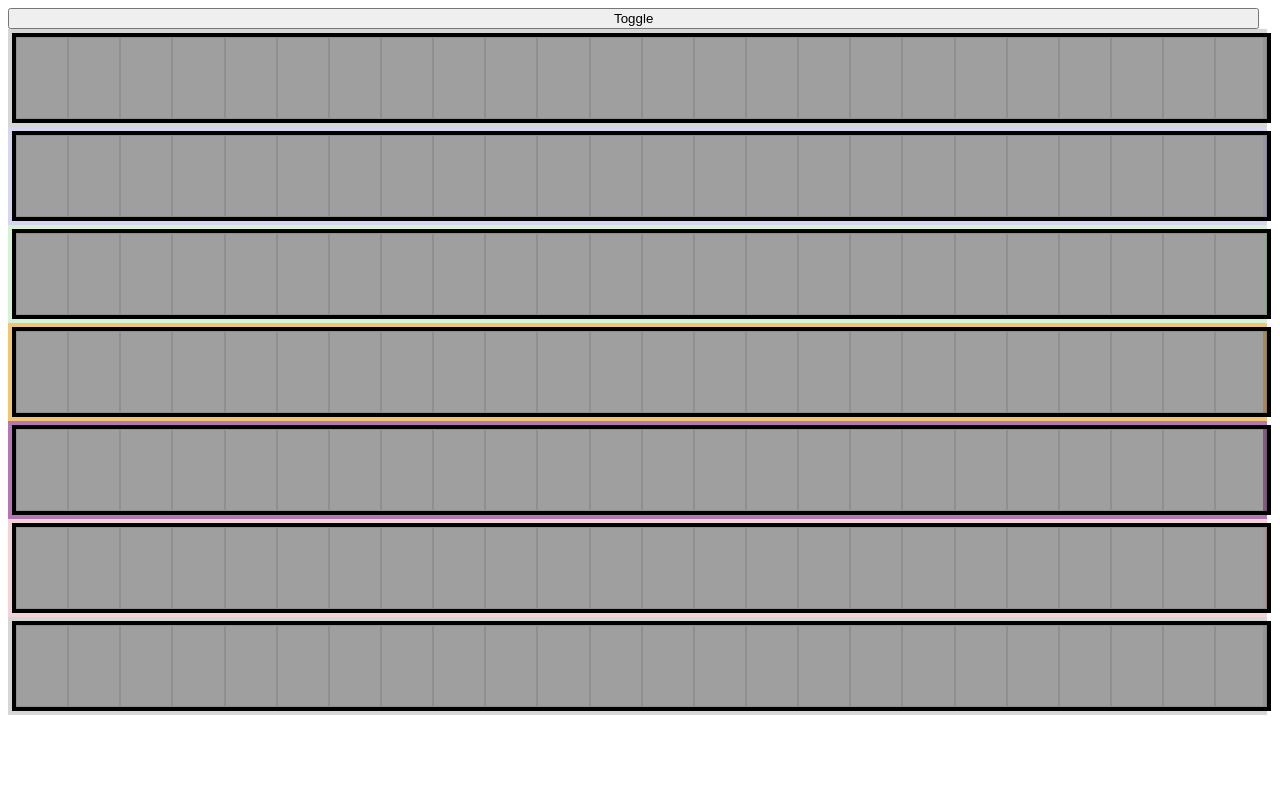
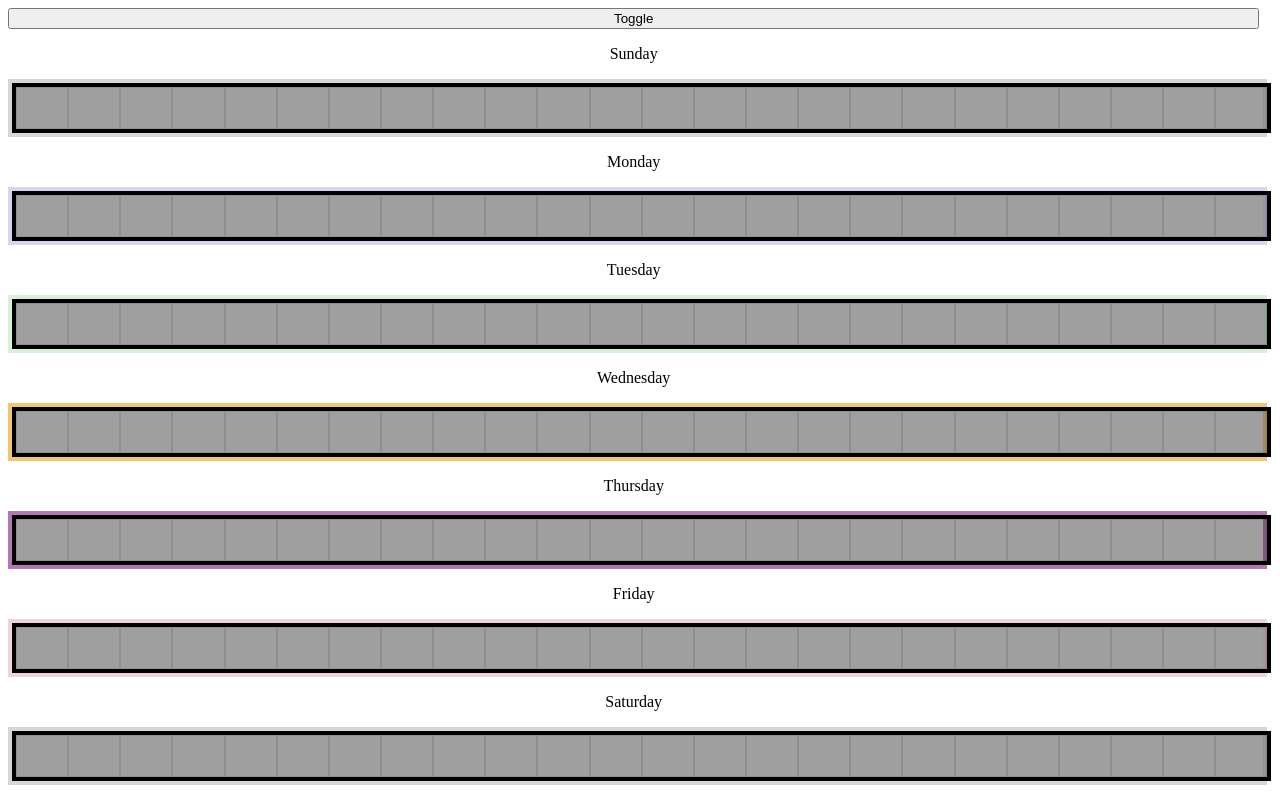
Before and after one commit to Nombies/TAPS-Scheduler, a plain HTML site: page Schedule.html in a window 1280 px wide. Drawn offline with nearby package versions, Linux system fonts and the light colour scheme.

Commit message:
Mostly working schedule template

```diff
--- a/Schedule.html
+++ b/Schedule.html
@@ -16,7 +16,7 @@
 
 .day{
 	width: 100%;
-	min-height: 10vh;
+	min-height: 5vh;
 	background-color: rgba(0,0,0,0.1);
 	border: 0.5vmin solid;
 
@@ -29,7 +29,7 @@
 
 .employee{
 	width: 100%;
-	min-height: 10vh;
+	min-height: 5vh;
 	background-color: rgba(200,200,200,0.1);
 	border: 0.5vmin solid;
 
@@ -45,22 +45,34 @@
 }
 
 .task{
-	height: 10vh;
+	height: 5vh;
 	width: 100%;
 	background-color: rgba(0,0,0,0.3);
 	border: 0.1vmin solid rgba(0,0,0,0.1);
+}
+
+.dayheader{
+	width: 100%;
+	text-align: center;
 }
 </style>
 </head>
 <body>
 <div class="calendarbox">
 <button style="width: 100%" onclick="showall=!showall; showcalendar(showall);">Toggle</button>
+<div class="dayheader"><p>Sunday</p></div>
 <div class="day" style="border-color: rgba(200, 200, 200, 0.5)"></div>
+<div class="dayheader"><p>Monday</p></div>
 <div class="day" style="border-color: rgba(200, 200, 255, 0.5)"></div>
+<div class="dayheader"><p>Tuesday</p></div>
 <div class="day" style="border-color: rgba(200, 255, 200, 0.5)"></div>
+<div class="dayheader"><p>Wednesday</p></div>
 <div class="day" style="border-color: rgba(255, 165, 000, 0.5)"></div>
+<div class="dayheader"><p>Thursday</p></div>
 <div class="day" style="border-color: rgba(132, 011, 130, 0.5)"></div>
+<div class="dayheader"><p>Friday</p></div>
 <div class="day" style="border-color: rgba(255, 193, 204, 0.5)"></div>
+<div class="dayheader"><p>Saturday</p></div>
 <div class="day" style="border-color: rgba(200, 200, 200, 0.5)"></div>
 </div>
 
```
